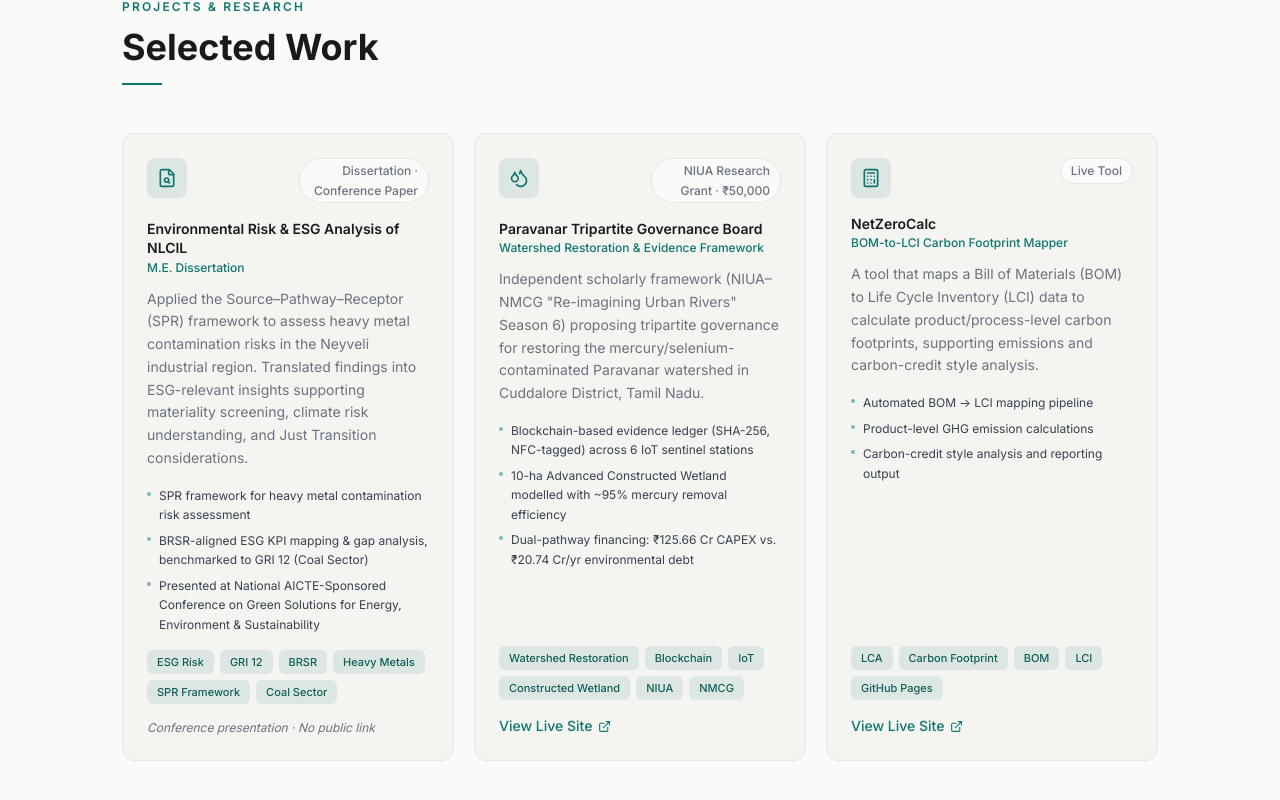
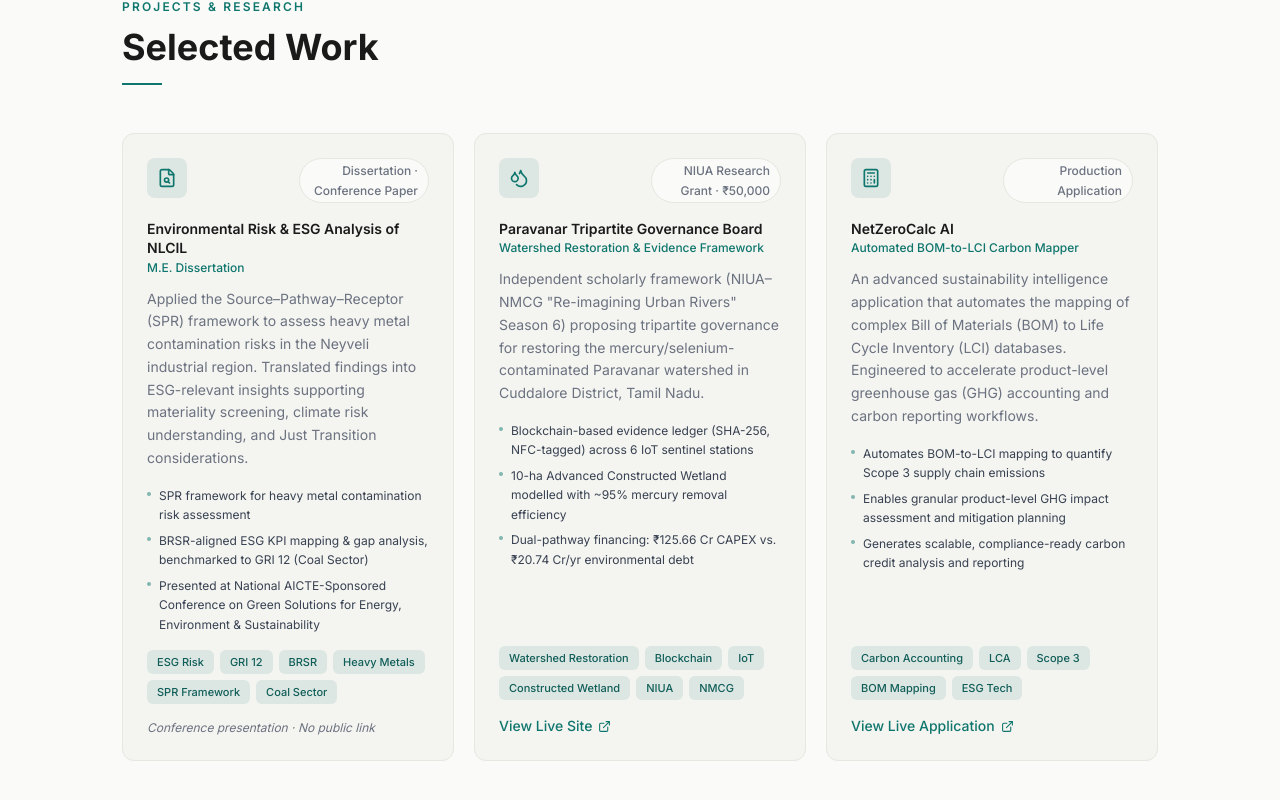
Before and after one commit to arunachalamvenkatachalapathy-dev/arunachalam-portfolio, a React (Vite) app: page / in a window 1280 px wide. Shown: the part 2750-3550 px from the top of the page. Built offline with nearby package versions, Linux system fonts and the light colour scheme.

Commit message:
Update NetZeroCalc project link and enhance description

```diff
--- a/src/components/Projects.jsx
+++ b/src/components/Projects.jsx
@@ -35,19 +35,19 @@
   },
   {
     icon: Calculator,
-    title: 'NetZeroCalc',
-    subtitle: 'BOM-to-LCI Carbon Footprint Mapper',
+    title: 'NetZeroCalc AI',
+    subtitle: 'Automated BOM-to-LCI Carbon Mapper',
     description:
-      'A tool that maps a Bill of Materials (BOM) to Life Cycle Inventory (LCI) data to calculate product/process-level carbon footprints, supporting emissions and carbon-credit style analysis.',
+      'An advanced sustainability intelligence application that automates the mapping of complex Bill of Materials (BOM) to Life Cycle Inventory (LCI) databases. Engineered to accelerate product-level greenhouse gas (GHG) accounting and carbon reporting workflows.',
     bullets: [
-      'Automated BOM → LCI mapping pipeline',
-      'Product-level GHG emission calculations',
-      'Carbon-credit style analysis and reporting output',
+      'Automates BOM-to-LCI mapping to quantify Scope 3 supply chain emissions',
+      'Enables granular product-level GHG impact assessment and mitigation planning',
+      'Generates scalable, compliance-ready carbon credit analysis and reporting',
     ],
-    tags: ['LCA', 'Carbon Footprint', 'BOM', 'LCI', 'GitHub Pages'],
-    link: 'https://arunachalamvenkatachalapathy-dev.github.io/e-credits/',
-    linkLabel: 'View Live Site',
-    badge: 'Live Tool',
+    tags: ['Carbon Accounting', 'LCA', 'Scope 3', 'BOM Mapping', 'ESG Tech'],
+    link: 'https://arunachalamvenkatachalapathy-dev.github.io/netzerocalc-ai/',
+    linkLabel: 'View Live Application',
+    badge: 'Production Application',
   },
 ]
 
```
